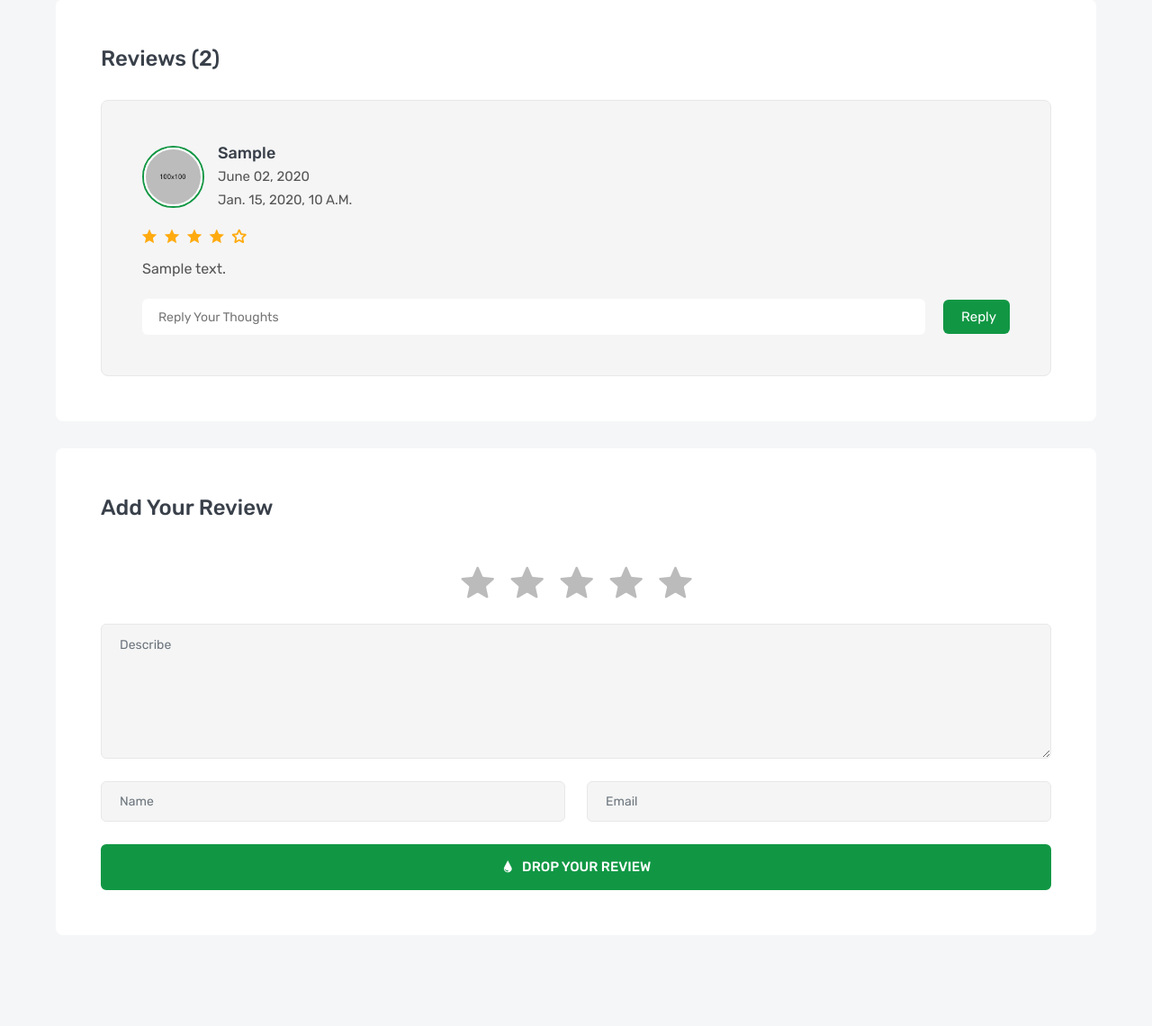
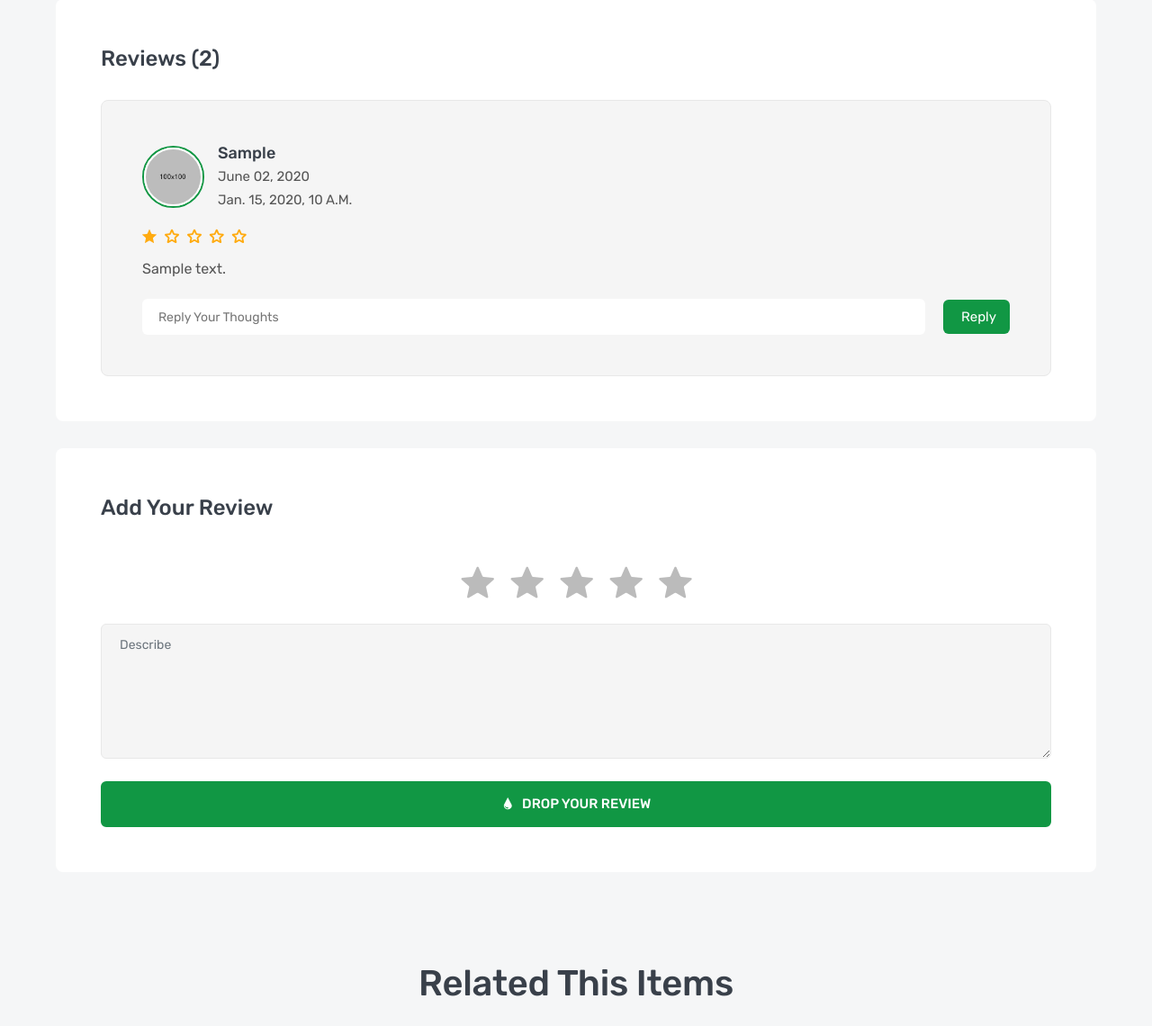
Before and after one commit to Deadlymind/Django-Ecommerce, a Django app: a page that uses products/templates/products/product_detail.html in a window 1280 px wide. Shown: the part 1438-2578 px from the top of the page at 90% size. Run offline with Django 5.2, Linux system fonts and the light colour scheme; tables that the repository leaves empty hold one stand-in row (values such as "Sample post"); grey boxes marked "Sample" are stand-in pictures; some libraries are stand-ins or nearby versions.

Commit message:
add product review

```diff
--- a/products/templates/products/product_detail.html
+++ b/products/templates/products/product_detail.html
@@ -152,11 +152,11 @@
                                         </h5>
                                     </div>
                                     <ul class="review-rating">
-                                        <li class="icofont-ui-rating"></li>
-                                        <li class="icofont-ui-rating"></li>
-                                        <li class="icofont-ui-rating"></li>
-                                        <li class="icofont-ui-rating"></li>
-                                        <li class="icofont-ui-rate-blank"></li>
+                                        <li class="icofont-ui-{% if review.rate > 0 %}rating{% else %}rate-blank{% endif %}"></li>
+                                        <li class="icofont-ui-{% if review.rate > 1 %}rating{% else %}rate-blank{% endif %}"></li>
+                                        <li class="icofont-ui-{% if review.rate > 2 %}rating{% else %}rate-blank{% endif %}"></li>
+                                        <li class="icofont-ui-{% if review.rate > 3 %}rating{% else %}rate-blank{% endif %}"></li>
+                                        <li class="icofont-ui-{% if review.rate > 4 %}rating{% else %}rate-blank{% endif %}"></li>
                                     </ul>
                                     <p class="review-desc">{{review.review}}</p>
                                     <form class="review-reply">
@@ -171,34 +171,26 @@
                         </div>
                         <div class="product-details-frame">
                             <h3 class="frame-title">add your review</h3>
-                            <form class="review-form">
+                            <form class="review-form" method="post" action="/products/{{object.slug}}/add-review">
+                                {% csrf_token %}
                                 <div class="row">
                                     <div class="col-lg-12">
                                         <div class="star-rating">
-                                            <input type="radio" name="rating" id="star-1"><label for="star-1"></label>
-                                            <input type="radio" name="rating" id="star-2"><label for="star-2"></label>
-                                            <input type="radio" name="rating" id="star-3"><label for="star-3"></label>
-                                            <input type="radio" name="rating" id="star-4"><label for="star-4"></label>
-                                            <input type="radio" name="rating" id="star-5"><label for="star-5"></label>
+                                            <input type="radio" name="rating" value="5" id="star-1"><label for="star-1"></label>
+                                            <input type="radio" name="rating" value="4" id="star-2"><label for="star-2"></label>
+                                            <input type="radio" name="rating" value="3" id="star-3"><label for="star-3"></label>
+                                            <input type="radio" name="rating" value="2" id="star-4"><label for="star-4"></label>
+                                            <input type="radio" name="rating" value="1" id="star-5"><label for="star-5"></label>
                                         </div>
                                     </div>
                                     <div class="col-lg-12">
                                         <div class="form-group">
-                                            <textarea class="form-control" placeholder="Describe"></textarea>
+                                            <textarea class="form-control" name="review" placeholder="Describe"></textarea>
                                         </div>
                                     </div>
-                                    <div class="col-lg-6">
-                                        <div class="form-group">
-                                            <input type="text" class="form-control" placeholder="Name">
-                                        </div>
-                                    </div>
-                                    <div class="col-lg-6">
-                                        <div class="form-group">
-                                            <input type="email" class="form-control" placeholder="Email">
-                                        </div>
-                                    </div>
+
                                     <div class="col-lg-12">
-                                        <button class="btn btn-inline">
+                                        <button class="btn btn-inline" type="submit">
                                             <i class="icofont-water-drop"></i>
                                             <span>drop your review</span>
                                         </button>
--- a/products/urls.py
+++ b/products/urls.py
@@ -1,5 +1,5 @@
 from django.urls import path, include
-from .views import ProductDetail, ProductList, BrandList, BrandDetail, mydebug
+from .views import ProductDetail, ProductList, BrandList, BrandDetail, mydebug, add_review
 
 from . import api
 
@@ -11,6 +11,7 @@ urlpatterns = [
 
     path('', ProductList.as_view()),
     path('<slug:slug>', ProductDetail.as_view()),
+    path('<slug:slug>/add-review', add_review),
 
 
     # api urls
--- a/products/views.py
+++ b/products/views.py
@@ -1,6 +1,8 @@
 from typing import Any
+from django.shortcuts import get_object_or_404
+
 from django.db.models.query import QuerySet
-from django.shortcuts import render
+from django.shortcuts import render, redirect
 from django.views.generic import ListView, DetailView
 
 from .models import Product, Brand, Review, ProductImage
@@ -150,3 +152,46 @@ class BrandDetail(ListView):
         context = super().get_context_data(**kwargs)
         context["brand"] = Brand.objects.filter(slug=self.kwargs['slug']).annotate(product_count=Count('product_brand'))[0]
         return context
+
+
+
+
+# def add_review(request,slug):
+#     product = Product.objects.get(slug=slug)
+
+#     review = request.POST['review']
+
+#     rate = request.POST['rating']
+
+#     # add review
+
+#     Review.objects.create(
+#         user = request.user,
+#         product = product,
+#         review = review,
+#         rate = rate
+#     )
+
+#     return redirect(f'/products/{slug}')
+
+
+def add_review(request, slug):
+    # Use get_object_or_404 to handle the case where the product does not exist.
+    product = get_object_or_404(Product, slug=slug)
+
+    if request.method == 'POST':
+        review = request.POST.get('review', '')
+        rate = request.POST.get('rating', '')
+
+        if review and rate:  # Check if review and rate are not empty before proceeding.
+            # Add review
+            Review.objects.create(
+                user=request.user,
+                product=product,
+                review=review,
+                rate=rate
+            )
+
+    # Redirect to the product detail page.
+    # return redirect('product_detail', slug=slug)
+    return redirect(f'/products/{slug}')
```
